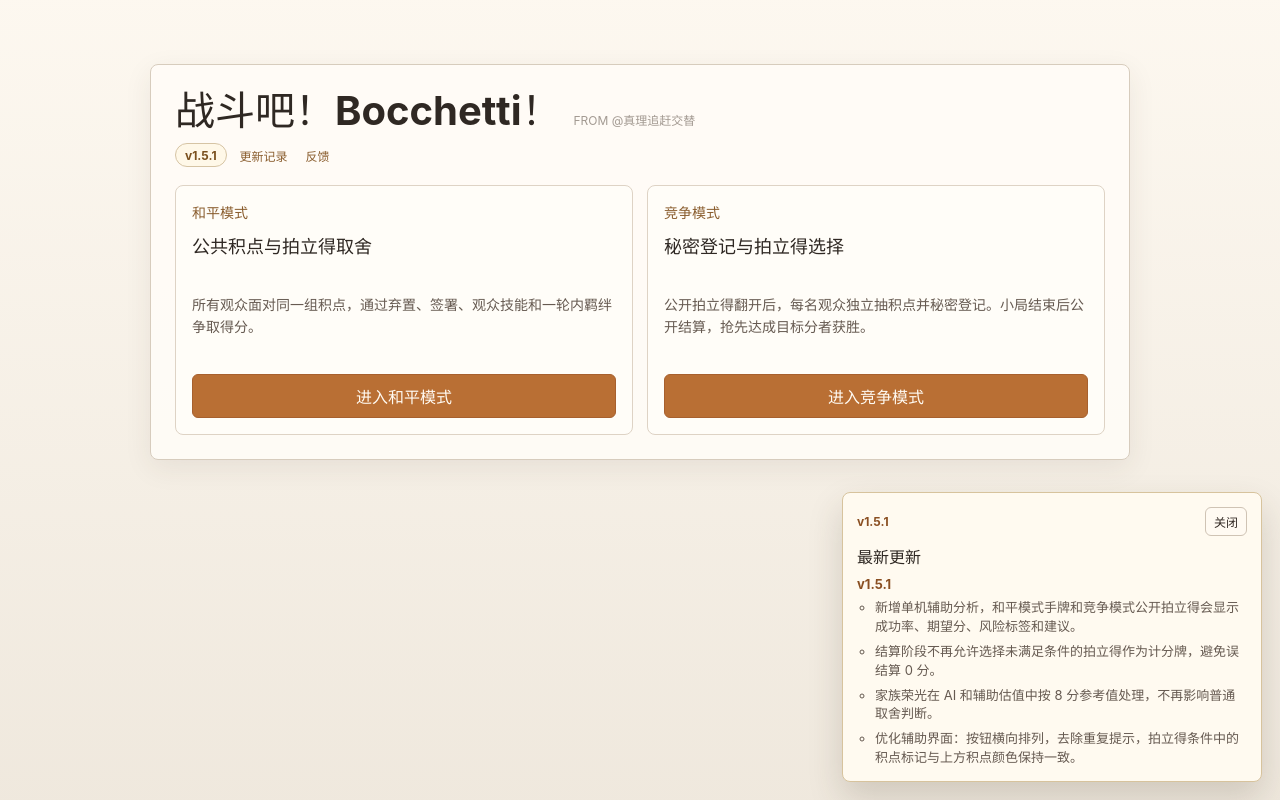
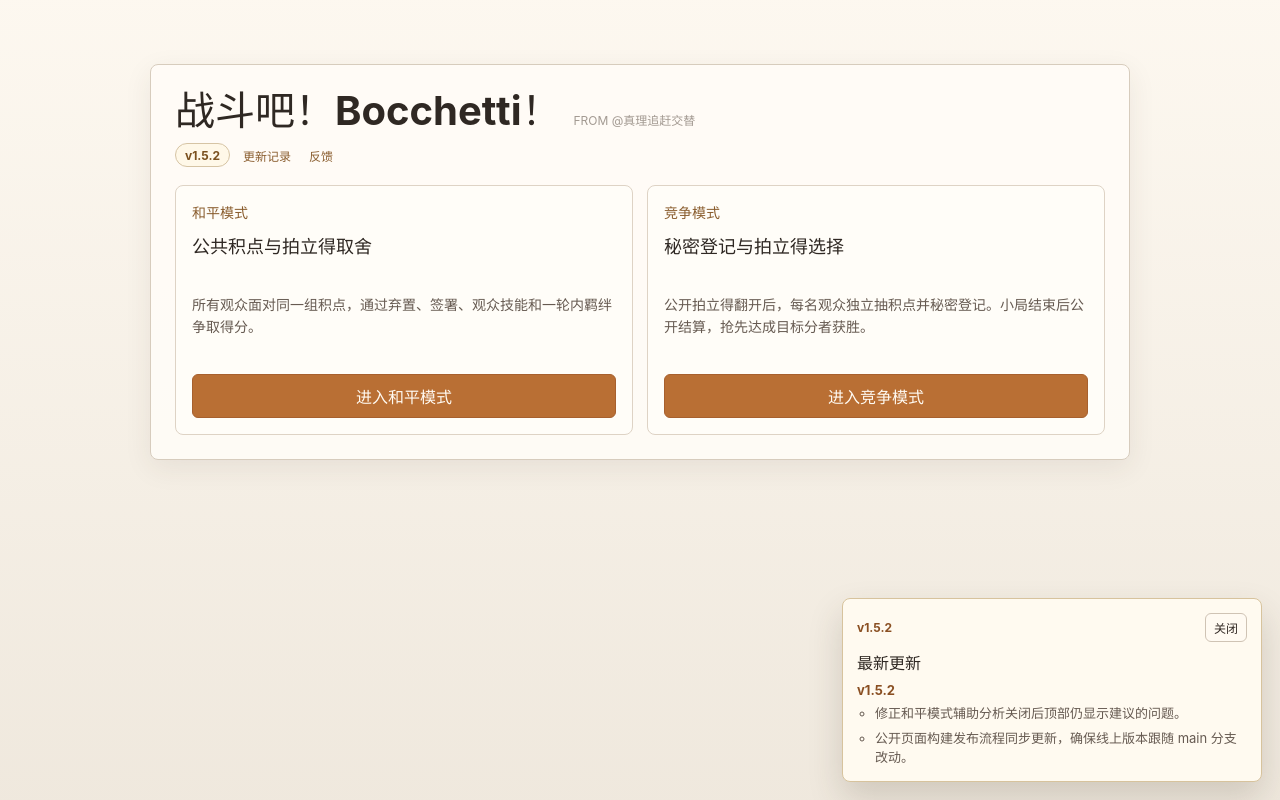
Before and after one commit to vickywhite1748-hue/bocchetti-battle-game, a React (Vite) app: page / in a window 1280 px wide. Built offline with nearby package versions, Linux system fonts and the light colour scheme.

Commit message:
fix helper suggestion visibility

```diff
--- a/package.json
+++ b/package.json
@@ -1,7 +1,7 @@
 {
   "name": "second-game",
   "private": true,
-  "version": "1.5.1",
+  "version": "1.5.2",
   "type": "module",
   "scripts": {
     "dev": "vite",
--- a/src/App.tsx
+++ b/src/App.tsx
@@ -47,9 +47,16 @@ import type {
 } from "./game";
 
 const HUMAN_PLAYER_ID = "player-1";
-const APP_VERSION = "v1.5.1";
+const APP_VERSION = "v1.5.2";
 const UPDATE_STORAGE_KEY = "bocchetti-battle-dismissed-version";
 const UPDATE_LOGS = [
+  {
+    version: "v1.5.2",
+    items: [
+      "修正和平模式辅助分析关闭后顶部仍显示建议的问题。",
+      "公开页面构建发布流程同步更新，确保线上版本跟随 main 分支改动。",
+    ],
+  },
   {
     version: "v1.5.1",
     items: [
@@ -826,10 +833,10 @@ export function App() {
         </div>
       </header>
 
-      {stageGuide && (
+      {analysisOpen && stageGuide && (
         <section className="stage-guide" aria-live="polite">
           <div>
-            <span>当前建议</span>
+            <span>辅助建议</span>
             <strong>{stageGuide.title}</strong>
           </div>
           <p>{stageGuide.body}</p>
```
Also changed, not shown: 2 other files (tests, documents, lock files or other folders).
